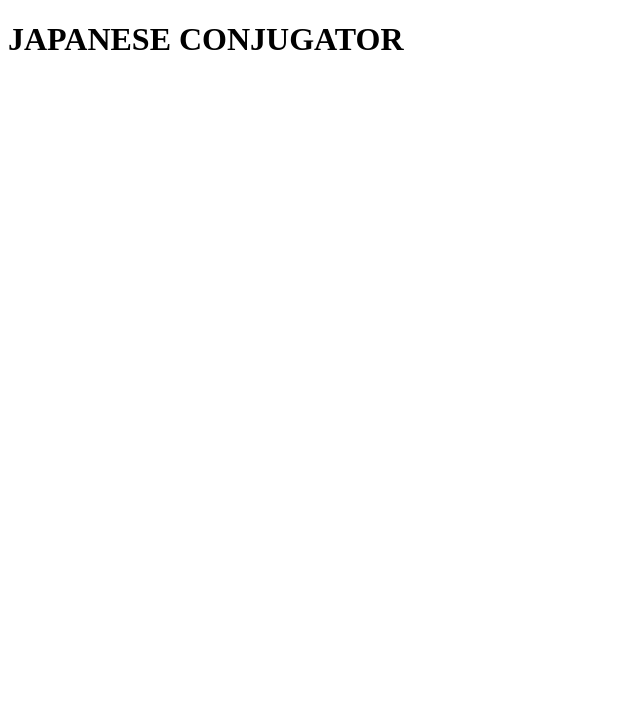
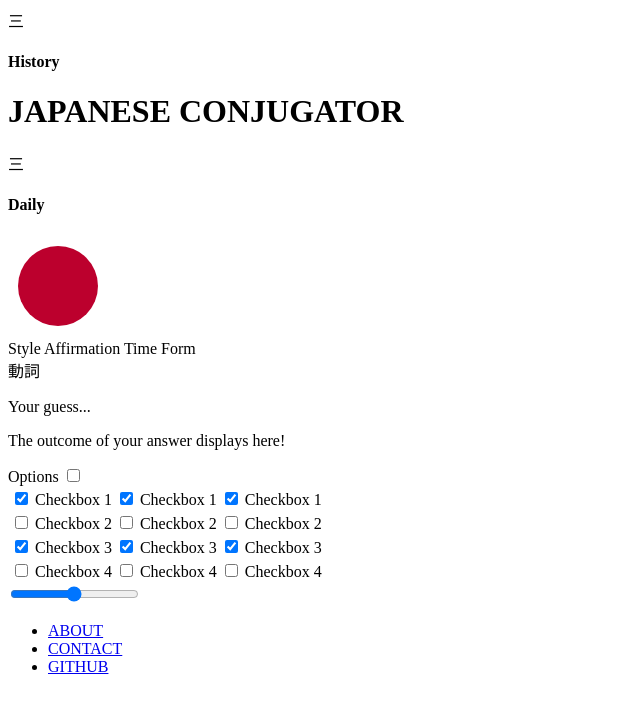
Before and after one commit to hugoretail/Japanese-Conjugator, a plain HTML site: page index.html in a window 1280 px wide. Shown: the whole page, without its empty margins (0-640 px from the left). Drawn offline with Linux system fonts and the light colour scheme.

Commit message:
index.html file completed, main content added and structure seems fine

```diff
--- a/index.html
+++ b/index.html
@@ -1,5 +1,5 @@
 <!DOCTYPE html>
-<html lang="en">
+<html lang="ja">
 <head>
     <meta charset="UTF-8">
     <meta name="viewport" content="width=device-width, initial-scale=1.0">
@@ -7,22 +7,100 @@
 </head>
 <body>
     <header>
-        <h1>JAPANESE CONJUGATOR</h1>
+        <div>
+            <div class="burger-menu">
+                <section>
+                    <span>三</span>
+                    <h4>History</h4>
+                </section>
+            </div>
+
+            <h1>JAPANESE CONJUGATOR</h1>
+
+            <section>
+                <span>三</span>
+                <h4>Daily</h4>
+            </section>
+        </div>
     </header>
 
     <main>
 
-        <section>
+        <div id="main-elements">
+            <div>
+                <div id="japan-flag">
+                    <svg width="100" height="100">
+                        <circle cx="50" cy="50" r="40" fill="rgb(188, 0, 45)" />
+                    </svg>
+                </div>
+            </div>
+            <div id="verb-conjugation">
+                <div id="verb-properties">
+                    <span>Style</span>
+                    <span>Affirmation</span>
+                    <span>Time Form</span>
+                </div>
+                <div id="the-verb">
+                    <span>動詞</span>
+                </div>
+                <div id="user-guess">
+                    <p>Your guess...</p>
+                </div>
+            </div>
 
+            <div id="conjugation-result">
+                <p>The outcome of your answer displays here!</p>
+            </div>
 
+            <div id="options">
+                <div class="table-header">
+                    <span>Options</span>
+                    <label class="switch">
+                        <input type="checkbox">
+                        <span class="slider-switch"></span>
+                    </label>
+                </div>
+                <table class="options-table">
+                    <tr>
+                        <td><input type="checkbox" checked> Checkbox 1</td>
+                        <td><input type="checkbox" checked> Checkbox 1</td>
+                        <td><input type="checkbox" checked> Checkbox 1</td>
+                    </tr>
+                    <tr>
+                        <td><input type="checkbox"> Checkbox 2</td>
+                        <td><input type="checkbox"> Checkbox 2</td>
+                        <td><input type="checkbox"> Checkbox 2</td>
+                    </tr>
+                    <tr>
+                        <td><input type="checkbox" checked> Checkbox 3</td>
+                        <td><input type="checkbox" checked> Checkbox 3</td>
+                        <td><input type="checkbox" checked> Checkbox 3</td>
+                    </tr>
+                    <tr>
+                        <td><input type="checkbox"> Checkbox 4</td>
+                        <td><input type="checkbox"> Checkbox 4</td>
+                        <td><input type="checkbox"> Checkbox 4</td>
+                    </tr>
+                </table>
+            </div>
+            <div class="table-slider">
+                <input type="range" min="1" max="100" value="50" class="slider">
+            </div>
 
-        </section>
-
+        </div>
 
     </main>
 
     <footer>
-
+        <div>
+            <nav>
+                <ul>
+                    <li><a href="#">ABOUT</a></li>
+                    <li><a href="#">CONTACT</a></li>
+                    <li><a href="#">GITHUB</a></li>
+                </ul>
+            </nav>
+        </div>
     </footer>
 </body>
 </html>
```
